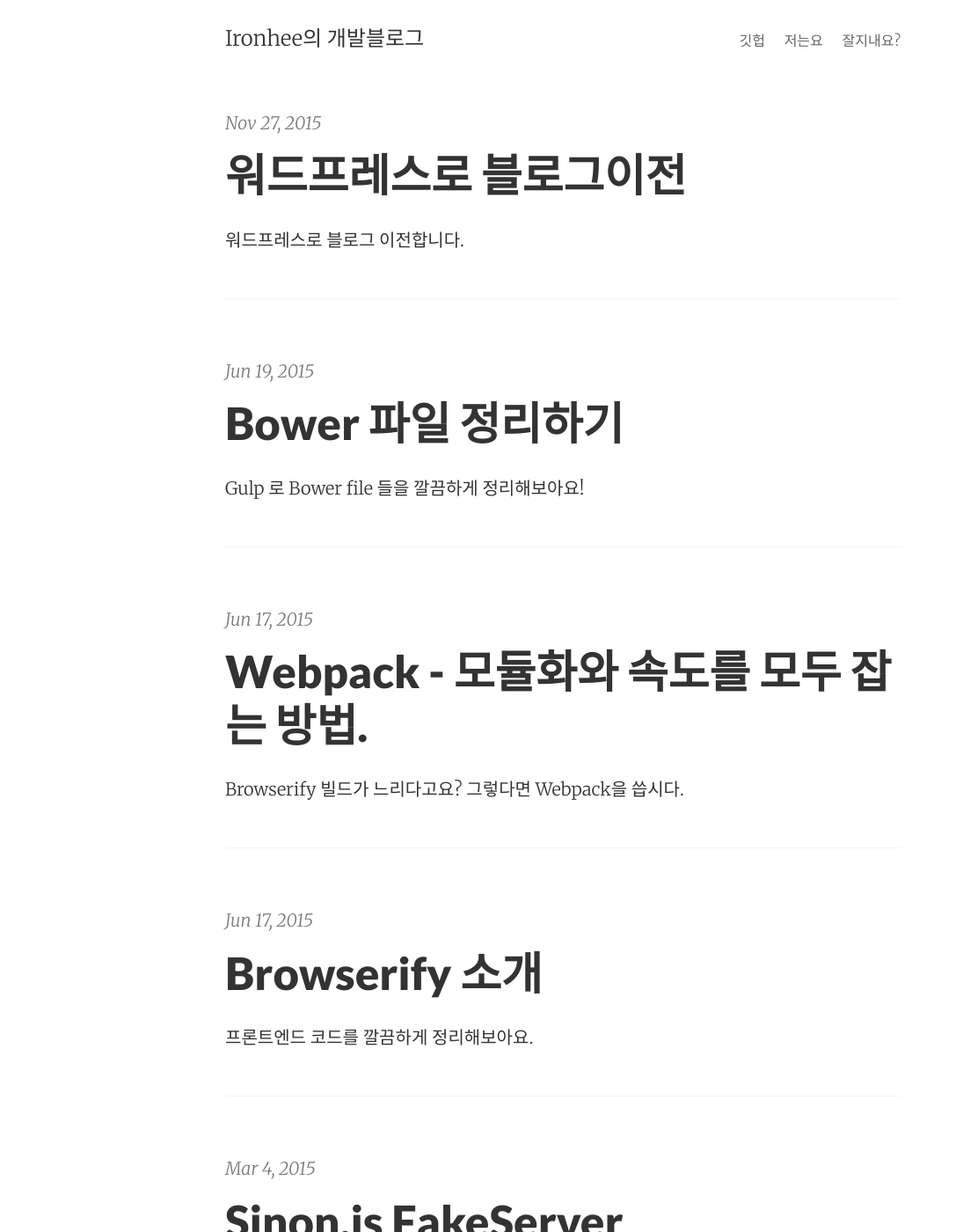
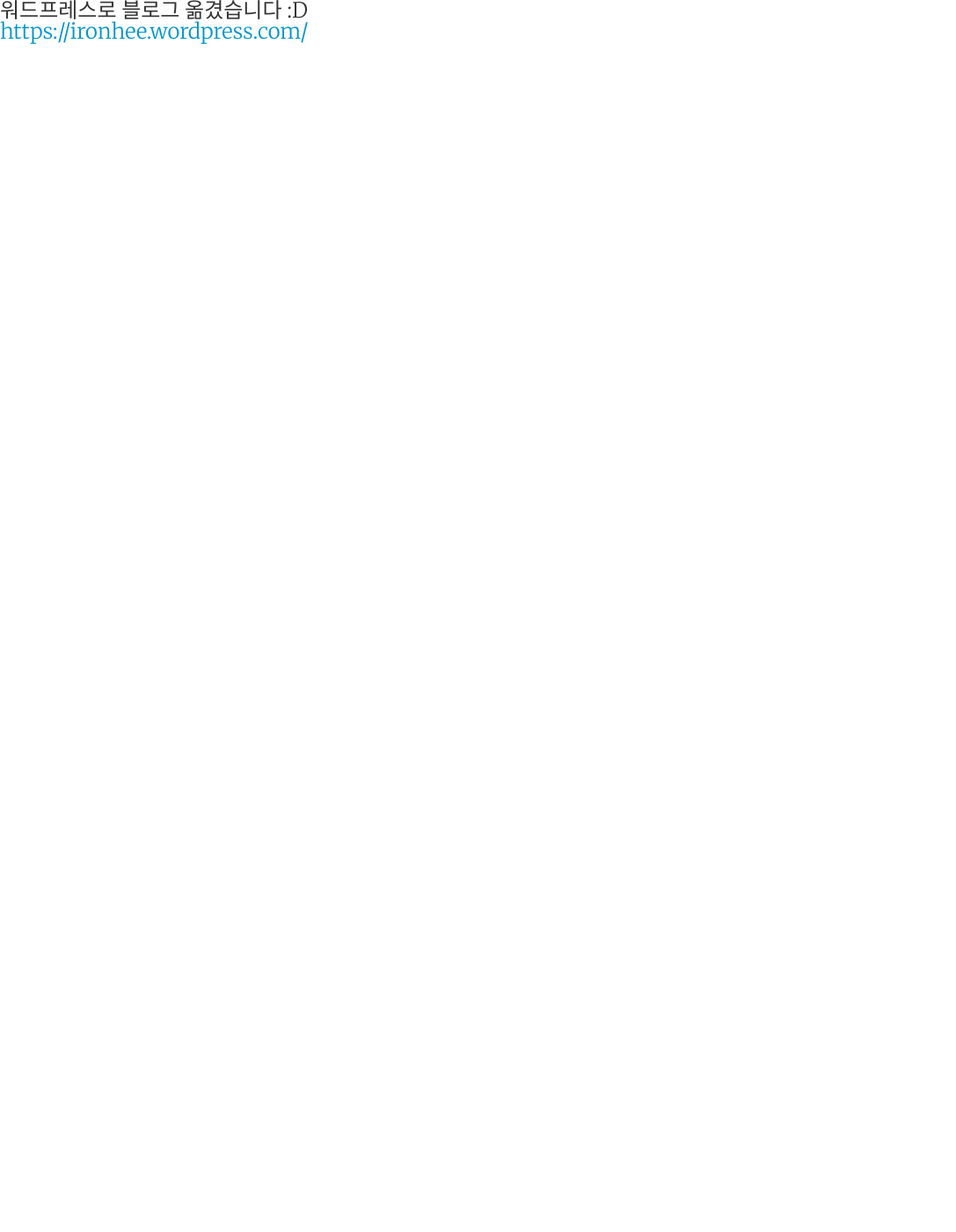
Before and after one commit to ironhee/ironhee.github.io, a Jekyll site: the page built from index.html, in a window 1280 px wide and 1400 px high. Shown: the whole window at 88% size, without its empty margins (0-1087 px from the left). Built offline with Jekyll 4.4.1, drawn with Linux system fonts in a browser that asks for light colours; the list of posts is cut into pages by our own code; some of the changed text lies outside the part shown.

Commit message:
change default.

```diff
--- a/_layouts/default.html
+++ b/_layouts/default.html
@@ -3,15 +3,8 @@
 {% include head.html %}
 <body class="{% if site.animated %}animated fade-in-down{% endif %}">
   <div class="site-wrap">
-    {% include header.html %}
-
-    <div class="post p2 p-responsive wrap" role="main">
-      <div class="measure">
-        {{ content }}
-      </div>
-    </div>
+    워드프레스로 블로그 옮겼습니다 :D<br>
+    <a href="https://ironhee.wordpress.com/">https://ironhee.wordpress.com/</a>
   </div>
-
-  {% include footer.html %}
 </body>
 </html>
--- a/_posts/2015-06-19-gulp-bower-main-files.markdown
+++ b/_posts/2015-06-19-gulp-bower-main-files.markdown
@@ -24,8 +24,6 @@ Gulp
 Gulp 와 main-bower-files 를 이용해서 모든 bower dependency
 들을 간단하게 vendor.js 와 vendor.css 로 모아보아요.
 
-{% gist /ironhee/97a16cc016e7e3469ade %}
-
 [![asciicast](https://asciinema.org/a/083janiohu7za8dpoqr34y7aw.png)](https://asciinema.org/a/083janiohu7za8dpoqr34y7aw)
 
 정말좋죠?
```
